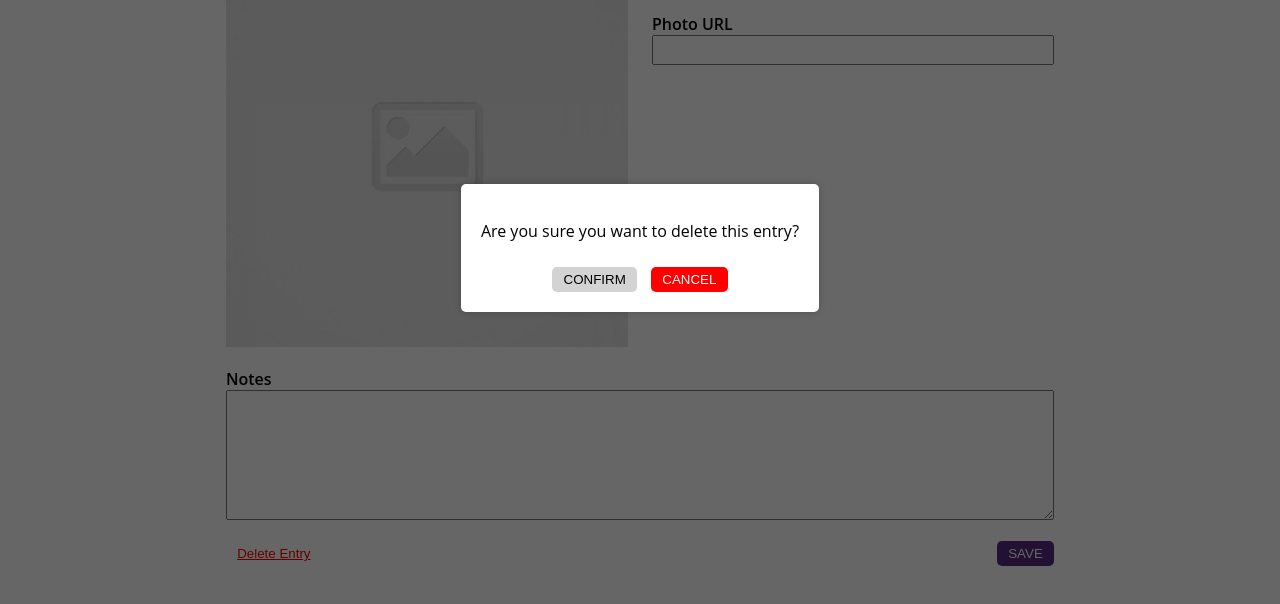
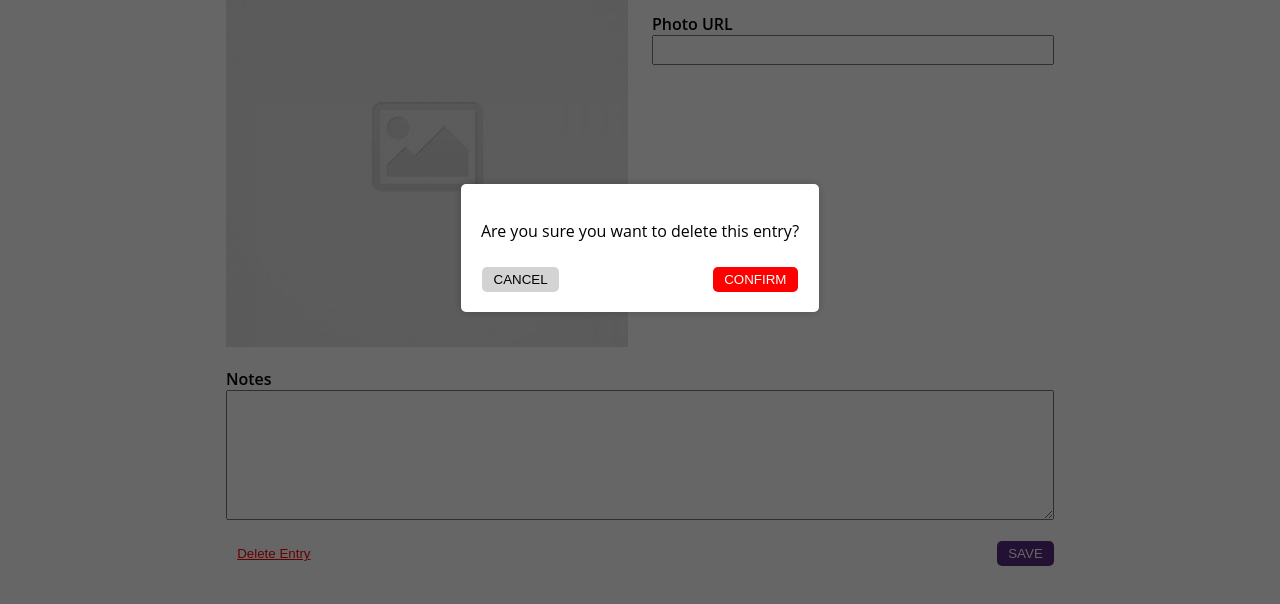
Before and after one commit to cathyygrcia/code-journal, a plain HTML site: page index.html in a window 1280 px wide. Both pictures are taken after a click on the button "Delete Entry". Shown: the part 152-756 px from the top of the page. Drawn offline with Linux system fonts and the light colour scheme.

Commit message:
Updated confirm and cancel button.

```diff
--- a/css/styles.css
+++ b/css/styles.css
@@ -222,5 +222,5 @@ ul {
 .modal button.cancel-delete-button {
   background-color: red;
   color: white;
-  margin-left: 10px;
+  margin-left: 150px;
 }
--- a/index.html
+++ b/index.html
@@ -59,8 +59,8 @@
       <div class="modal-bg" id="confirmationModal">
         <div class="modal">
           <p>Are you sure you want to delete this entry?</p>
-          <button class="confirm-delete-button">Confirm</button>
-          <button class="cancel-delete-button">Cancel</button>
+          <button class="confirm-delete-button">Cancel</button>
+          <button class="cancel-delete-button">Confirm</button>
         </div>
       </div>
       <div data-view="entries" class="hidden">
--- a/js/main.js
+++ b/js/main.js
@@ -1,5 +1,4 @@
 const entryImagePlaceholder = 'images/placeholder-image-square.jpg';
-
 const $photoUrlInput = document.querySelector('#photo-url');
 const $entryImage = document.querySelector('#entry-image');
 const $entryForm = document.querySelector('#entry-form');
@@ -52,7 +51,7 @@ $deleteButton.addEventListener('click', function () {
   $confirmationModal.style.display = 'flex';
 });
 
-$confirmDeleteButton.addEventListener('click', function () {
+$cancelDeleteButton.addEventListener('click', function () {
   const $li = document.querySelectorAll('li');
   for (let i = 0; i < data.entries.length; i++) {
     if (data.entries[i].entryId === data.editing.entryId) {
@@ -65,7 +64,7 @@ $confirmDeleteButton.addEventListener('click', function () {
   viewSwap('entries');
 });
 
-$cancelDeleteButton.addEventListener('click', function () {
+$confirmDeleteButton.addEventListener('click', function () {
   $confirmationModal.style.display = 'none';
 });
 
```
